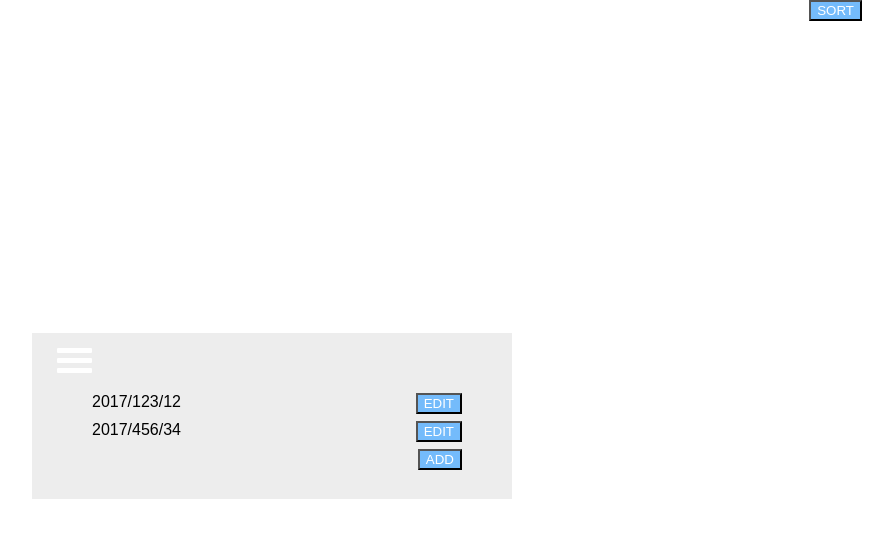
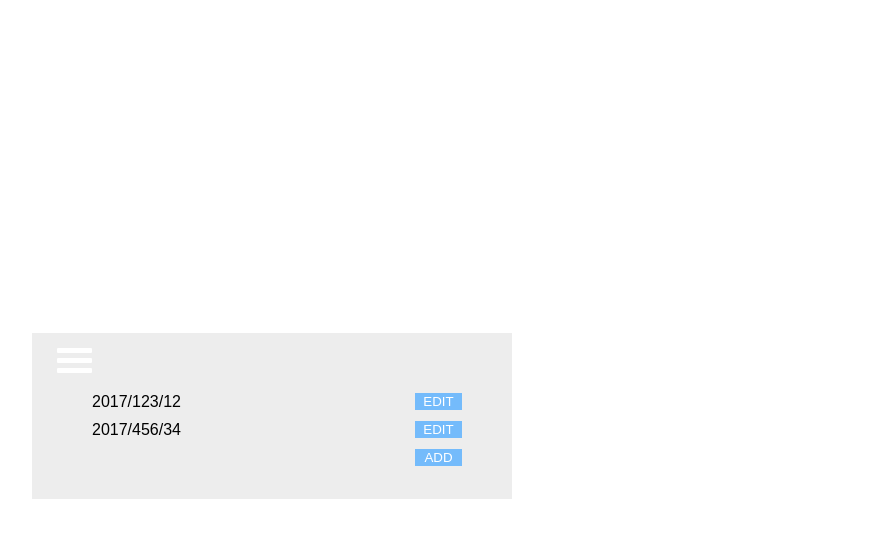
Before and after one commit to marcin-pasiewicz/shodann, a React (Create React App) app: page / in a window 1280 px wide. Shown: the top 538 px of the page, without its empty margins (368-1261 px from the left). Built offline with nearby package versions, Linux system fonts and the light colour scheme.

Commit message:
button styling

```diff
--- a/src/list/index.css
+++ b/src/list/index.css
@@ -19,12 +19,16 @@ span {
     bottom: -10px;
 }
 
+
 li {
     text-align: left;
     margin: 10px;
     list-style-type: none;
 }
 li > button, button {
+    border: none;
+    outline: none;
+    width: 47px;
     position: absolute;
     right: 50px;
     background: #74bbfb;
--- a/src/list/index.js
+++ b/src/list/index.js
@@ -57,10 +57,9 @@ class List extends React.Component {
         const { data } =this.state;
         const itemList = (
         <div>
-        <button onClick={this.onSort}>sort</button>
-
             <ul className="itemList">
                 <li><a id="nav-toggle" href="#"><span></span></a></li>
+                <li><button id="sort" onClick={this.onSort}>sort</button></li>
                 {data ? data.map( (event, index) =>
                     <li value={event.documentNumber} key={index}>{event.documentNumber}
                         <button onClick={()=>{this.itemClicked(index)}}>Edit</button></li> ) : '' }
```
